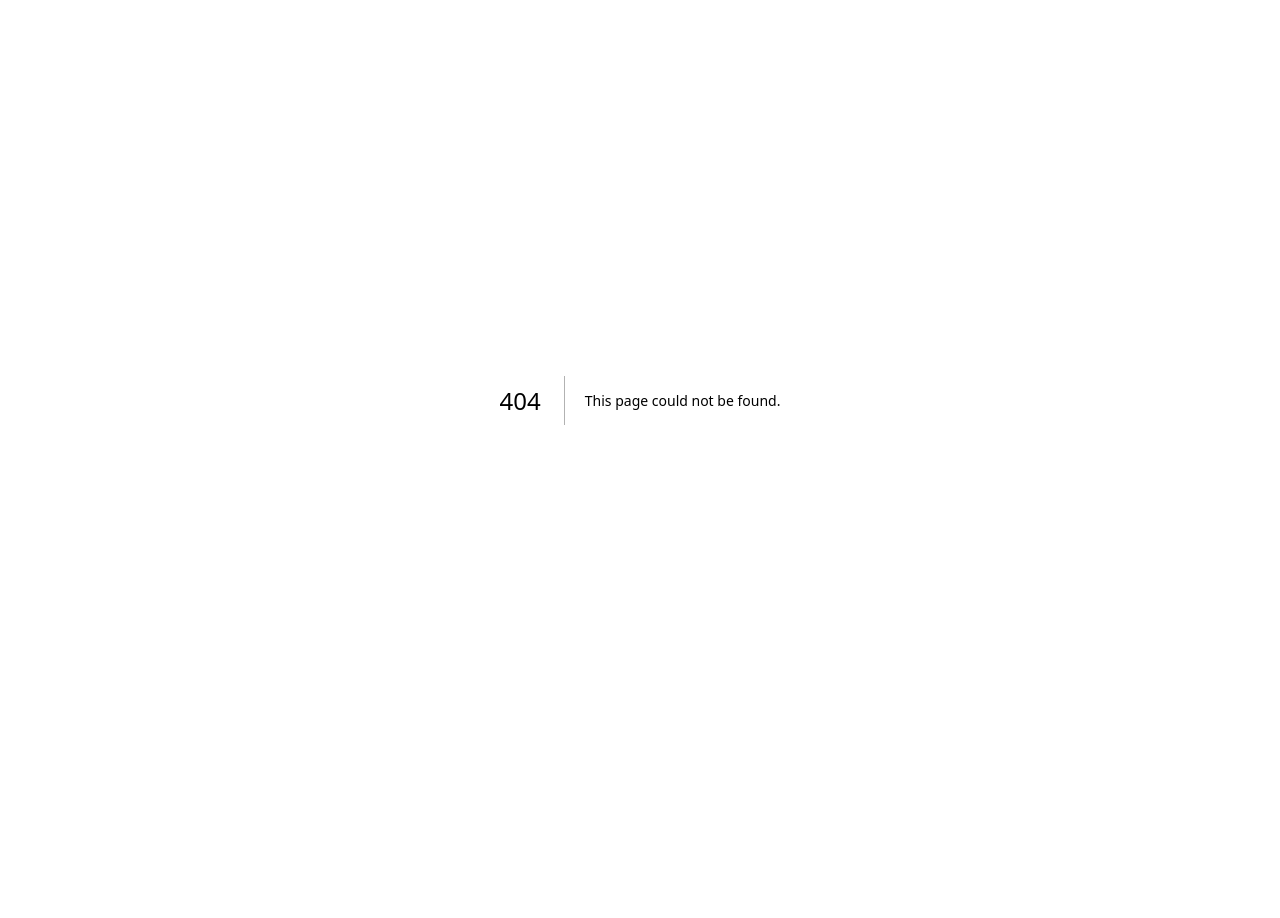
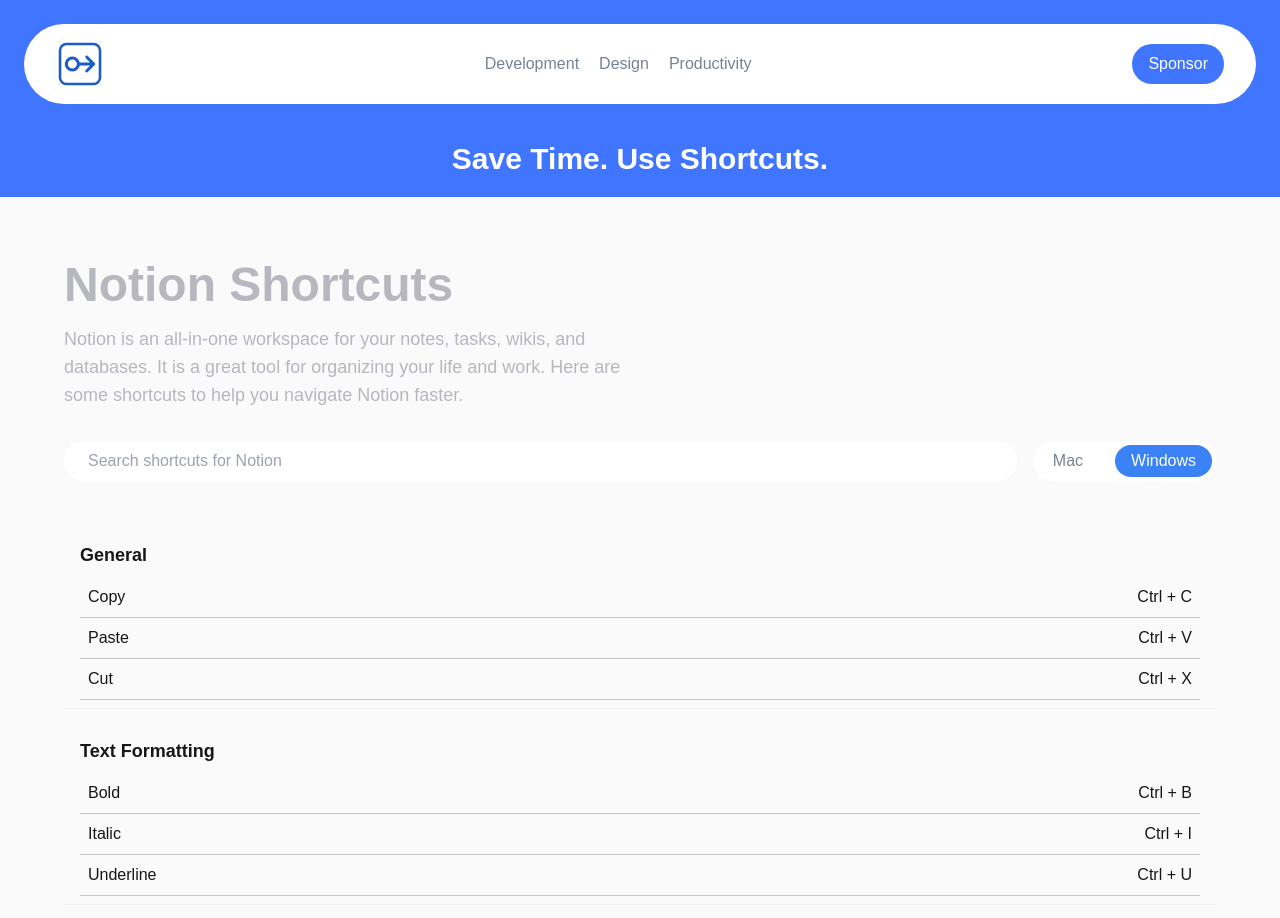
Before and after one commit to Ayusht0mar/shortcuts, a Next.js app: page /notion in a window 1280 px wide. Before the commit this address had no page. Shown: the top 918 px of the page. Before the commit the page ends 800 px from the top, so only its background shows below. Built offline with nearby package versions, Linux system fonts and the light colour scheme.

Commit message:
Notion shortcuts page completed

```diff
--- /dev/null
+++ b/src/app/(tools)/notion/page.tsx
@@ -0,0 +1,13 @@
+import ShortcutsTable from "@/components/ShortCutsTable";
+
+const NotionShortcutsPage = () => {
+    return (
+        <div className="w-[90vw] mx-auto my-16 max-w-7xl">
+            <h1 className="text-5xl text-[#B7B7BF] font-extrabold">Notion Shortcuts</h1>
+            <p className="text-[#B7B7BF] text-lg mt-4 max-w-xl">Notion is an all-in-one workspace for your notes, tasks, wikis, and databases. It is a great tool for organizing your life and work. Here are some shortcuts to help you navigate Notion faster.</p>
+            <ShortcutsTable pageTool="Notion"/>
+        </div>
+     );
+}
+
+export default NotionShortcutsPage;
```
